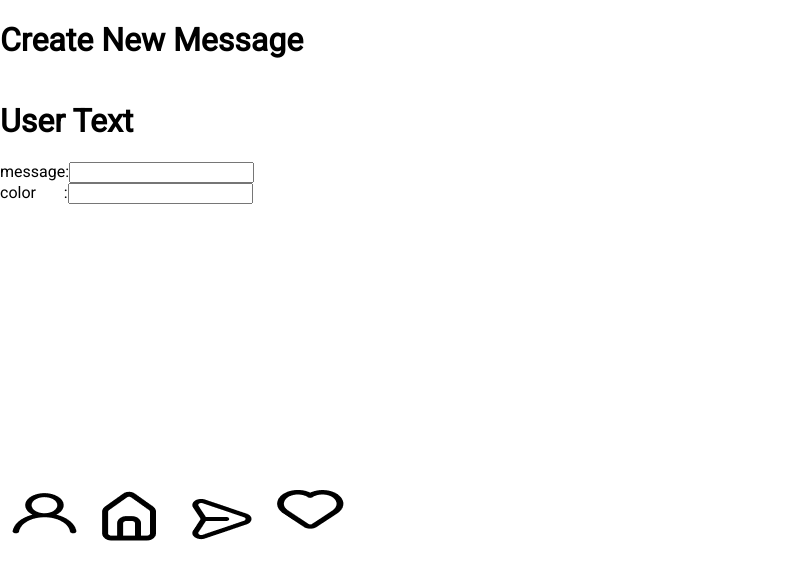
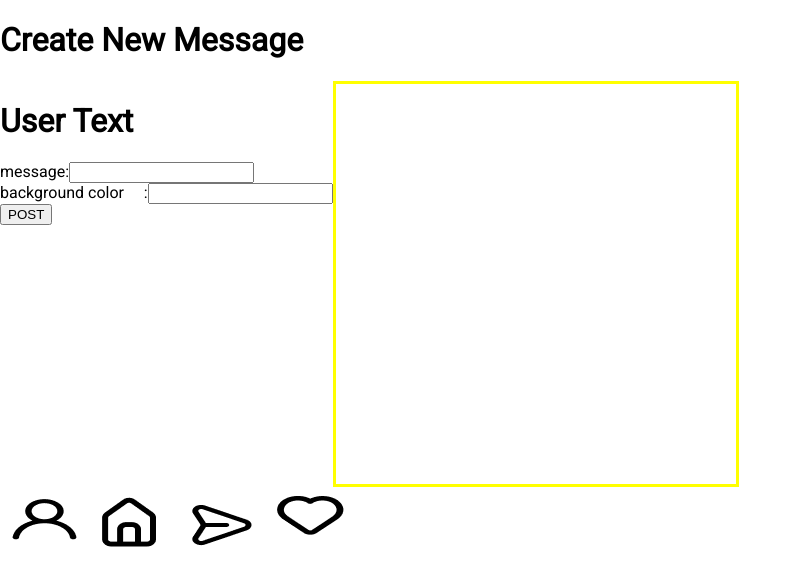
Before and after one commit to weblab-class/ekviamn-mn-taylor-ZihaoWangZihao, a React app: page /CreatePage in a window 1280 px wide. Shown: the top 586 px of the page, without its empty margins (0-802 px from the left). Built offline with nearby package versions, Linux system fonts and the light colour scheme; no server answers; the HTML template or start-up script is replaced by a standard one.

Commit message:
Added Post Button

```diff
--- a/client/src/components/pages/CreatePage_Components/InputText.js
+++ b/client/src/components/pages/CreatePage_Components/InputText.js
@@ -6,9 +6,18 @@ const InputText = (props) => {
         event.preventDefault();
         props.mutateMessage(event.target.value)
     }
+    const handleChangeFont = (event) => {
+        event.preventDefault();
+        props.mutateFont(event.target.value)
+    }
     const handleChangeColor = (event) => {
         event.preventDefault();
         props.mutateColor(event.target.value)
+    }
+    const handlePost = (event) => {
+        event.preventDefault();
+        alert(props.userMessage +" "+  props.userColor)
+        // API Post
     }
 
     return (
@@ -21,11 +30,14 @@ const InputText = (props) => {
                     <input type="text" onChange={handleChangeText}/>
                 </label>
             </form>
-            <form>
+           <form>
                 <label>
-                    color  &nbsp;&nbsp;&nbsp;&nbsp;&nbsp; :
+                    background color  &nbsp;&nbsp;&nbsp; :
                     <input type="text" onChange={handleChangeColor}/>
                 </label>
+            </form>
+            <form>
+                <button onClick={handlePost}>POST</button>
             </form>
         </div>
     </>
--- a/client/src/components/pages/CreatePage_Components/NewMessage.js
+++ b/client/src/components/pages/CreatePage_Components/NewMessage.js
@@ -10,10 +10,13 @@ const NewMessage = (props) => {
                 backgroundColor:props.userColor,
                 display:"flex",
                 alignItems:"center",
-                justifyContent:"center"
+                justifyContent:"center",
+                borderStyle: "solid",
+                borderColor:"yellow"
             }}>
                 <div style={{
-                    textAlign:"right"
+                    textAlign:"right",
+                    fontFamily:"Times New Roman",
                 }}>{props.userMessage}</div>
             </div>
         </>
```
Also changed, not shown: client/src/components/pages/CreatePage.js (+9 -3 lines).
